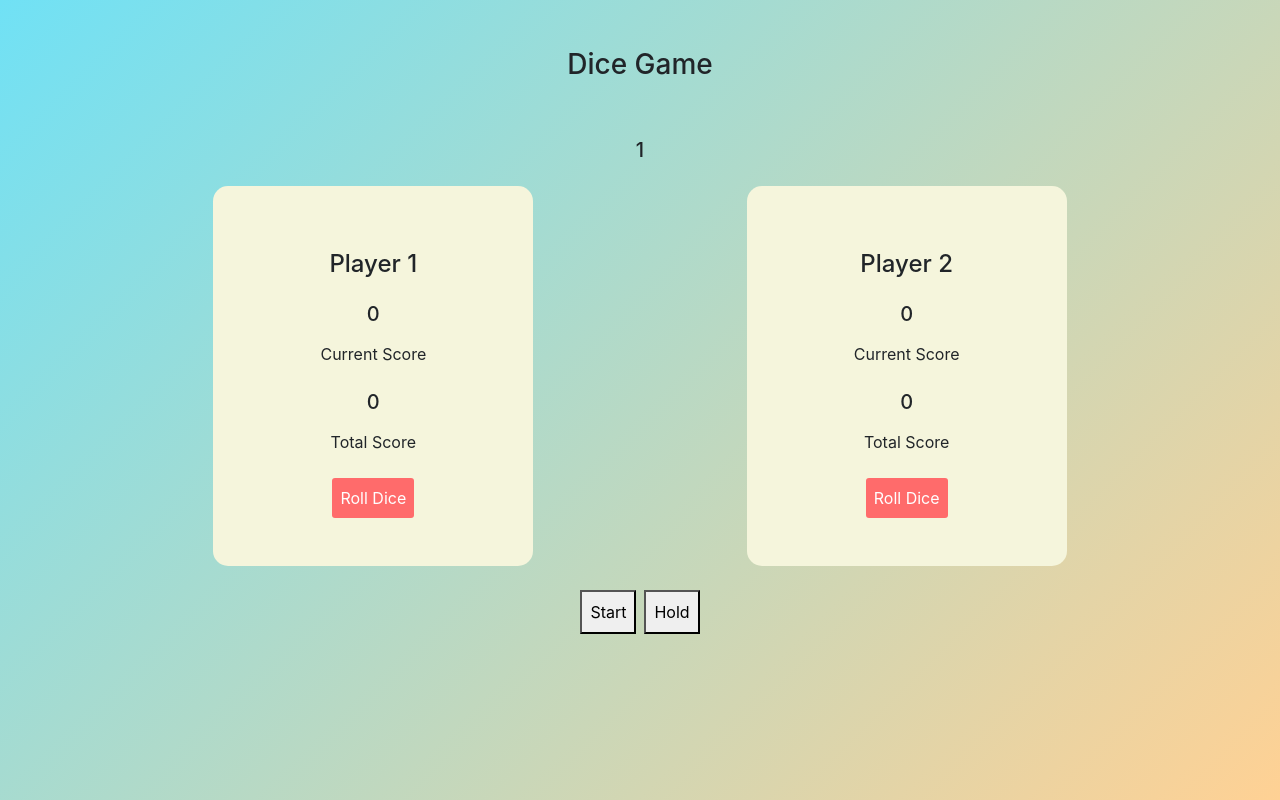
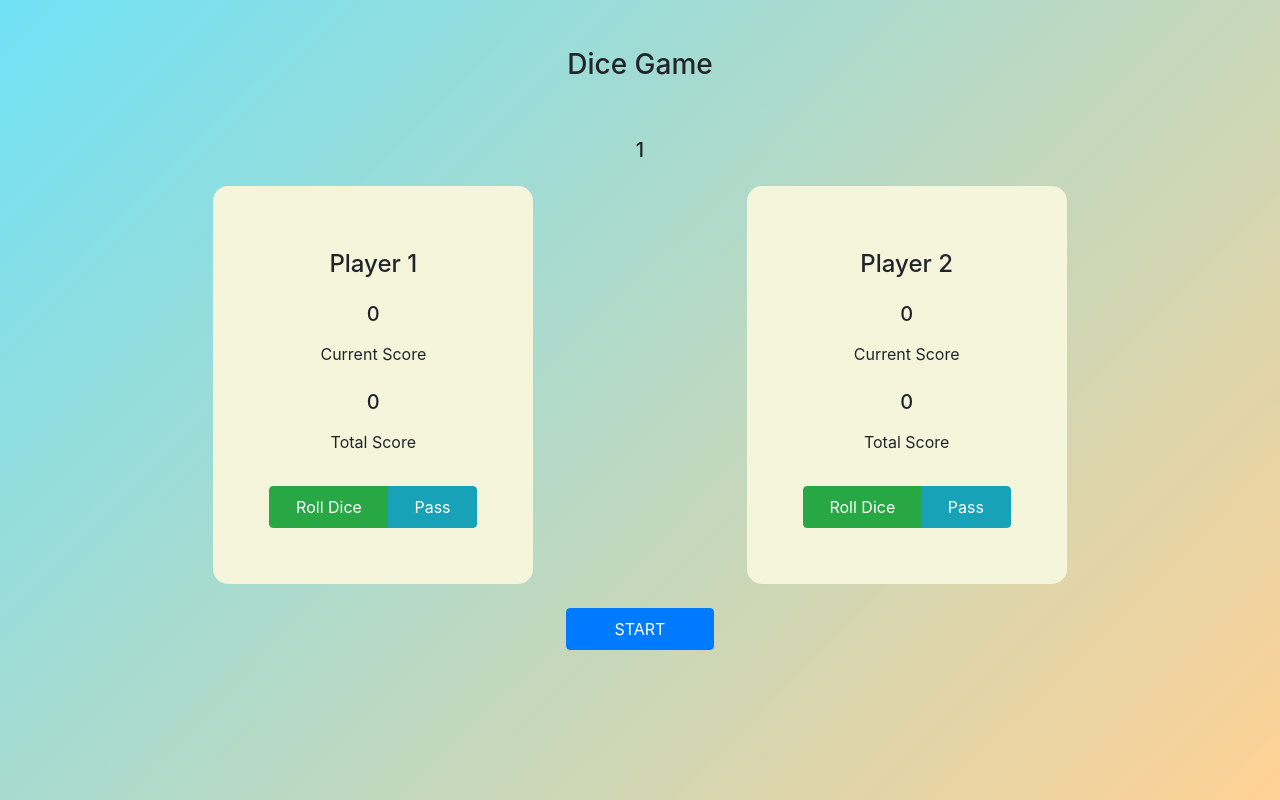
Before and after one commit to MHDYousuf/dice-game-react, a React (Create React App) app: page / in a window 1280 px wide. Built offline with nearby package versions, Linux system fonts and the light colour scheme.

Commit message:
start and stop

```diff
--- a/src/App.js
+++ b/src/App.js
@@ -2,17 +2,7 @@ import React from "react";
 import RollDice from "./Component/RollDice";
 import "./App.css";
 function App() {
-  // Declare a new state variable, which we'll call "count"
-  /*  const [count, setCount] = useState(0);
-  const [age, setAge] = useState(42);
-  const [fruit, setFruit] = useState("banana");
-  const [todos, setTodos] = useState([{ text: "Learn Hooks" }]);
-*/
-  return (
-    <>
-      <RollDice />
-    </>
-  );
+  return <RollDice />;
 }
 
 export default App;
--- a/src/Component/Container.css
+++ b/src/Component/Container.css
@@ -3,13 +3,3 @@
   background-color: beige;
   border-radius: 15px;
 }
-#submit-btn {
-  border-radius: 3px;
-  border: none;
-  background-color: #ff6b6b;
-  color: white;
-  transition: 0.3s ease-in-out;
-}
-#submit-btn:hover {
-  transform: scale(1.1);
-}
--- a/src/Component/Container.js
+++ b/src/Component/Container.js
@@ -5,18 +5,20 @@ class Container extends Component {
   render() {
     const { playerno, currentscore, totalscore } = this.props;
     return (
-      <div
-        className="col-sm-3 offset-2 score-board text-center p-5"
-        // style={{ boxShadow: "5px 5px 20px #999" }}
-      >
+      <div className="col-sm-3 offset-2 score-board text-center p-5">
         <h4 className="p-3">Player {playerno}</h4>
         <h5 className="">{currentscore}</h5>
         <p className="p-2">Current Score</p>
         <h5 className="">{totalscore}</h5>
         <p className="p-2">Total Score</p>
-        <button type="submit" className="p-2" id="submit-btn">
-          Roll Dice
-        </button>
+        <div className="d-flex btn-group p-2" id="btn-group">
+          <button type="submit" className="p-2 btn btn-success" id="submit-btn">
+            Roll Dice
+          </button>
+          <button type="submit" className="p-2 btn btn-info" id="pass-btn">
+            Pass
+          </button>
+        </div>
       </div>
     );
   }
--- a/src/Component/RollDice.css
+++ b/src/Component/RollDice.css
@@ -2,3 +2,6 @@
   color: "red";
   text-transform: "uppercase";
 }
+#start-btn {
+  text-transform: uppercase;
+}
--- a/src/Component/RollDice.js
+++ b/src/Component/RollDice.js
@@ -3,19 +3,15 @@ import Container from "./Container";
 import "./RollDice.css";
 class RollDice extends Component {
   state = {
-    flag: false
+    flag: false,
+    isStarted: false
   };
   start = e => {
     e.preventDefault();
-    if (e.target.innerHTML === "Start") {
-      this.setState({ flag: false });
-      e.target.innerHTML = "Stop";
-    } else {
-      this.setState({ flag: true });
-      e.target.innerHTML = "Start";
-    }
+    this.state.flag === false
+      ? this.setState({ flag: true })
+      : this.setState({ flag: false });
   };
-  hold = () => {};
   render() {
     return (
       <div>
@@ -42,22 +38,25 @@ class RollDice extends Component {
           />
         </div>
         <div className="text-center pt-4">
+          {!this.state.flag ? (
             <button
-            className="p-2 mr-2"
+              className="pl-5 pr-5 pt-2 pb-2 btn btn-primary"
               onClick={this.start}
               id="start-btn"
               type="submit"
             >
               Start
             </button>
+          ) : (
             <button
-            className="p-2"
-            onClick={this.hold}
-            id="reset-btn"
-            type="reset"
+              className="pl-5 pr-5 pt-2 pb-2 btn btn-danger"
+              onClick={this.start}
+              id="start-btn"
+              type="submit"
             >
-            Hold
+              Stop
             </button>
+          )}
         </div>
       </div>
     );
@@ -65,45 +64,3 @@ class RollDice extends Component {
 }
 
 export default RollDice;
-
-// import React, { useState } from "react";
-// import Container from "./Container";
-// import "./RollDice.css";
-// function RollDice() {
-//   const start = e => {
-//     e.preventDefault();
-//     if (e.target.innerHTML === "Start") {
-//       e.target.innerHTML = "Stop";
-//     } else e.target.innerHTML = "Start";
-//   };
-//   const hold = () => {};
-//   return (
-//     <div>
-//       <div className="container">
-//         <div className="text-center">
-//           <h3 className="pt-5 texcolor">Dice Game</h3>
-//         </div>
-//         <div className="text-center pt-5 pb-0">
-//           <h5>{Math.floor(Math.random() * 6 + 1)}</h5>
-//         </div>
-//       </div>
-//       <div className="d-flex">
-//         <Container key="player1" playerno="1" currentscore="0" totalscore="0" />
-//         <Container key="player2" playerno="2" currentscore="0" totalscore="0" />
-//       </div>
-//       <div className="text-center pt-4">
-//         <button
-//           className="p-2 mr-2"
-//           onClick={start}
-//           id="start-btn"
-//           type="submit"
-//         >
-//           Start
-//         </button>
-//         <button className="p-2" onClick={hold} id="reset-btn" type="reset">
-//           Hold
-//         </button>
-//       </div>
-//     </div>
-//   );
-// }
```
Lines whose indentation alone changed are shown as unchanged.
